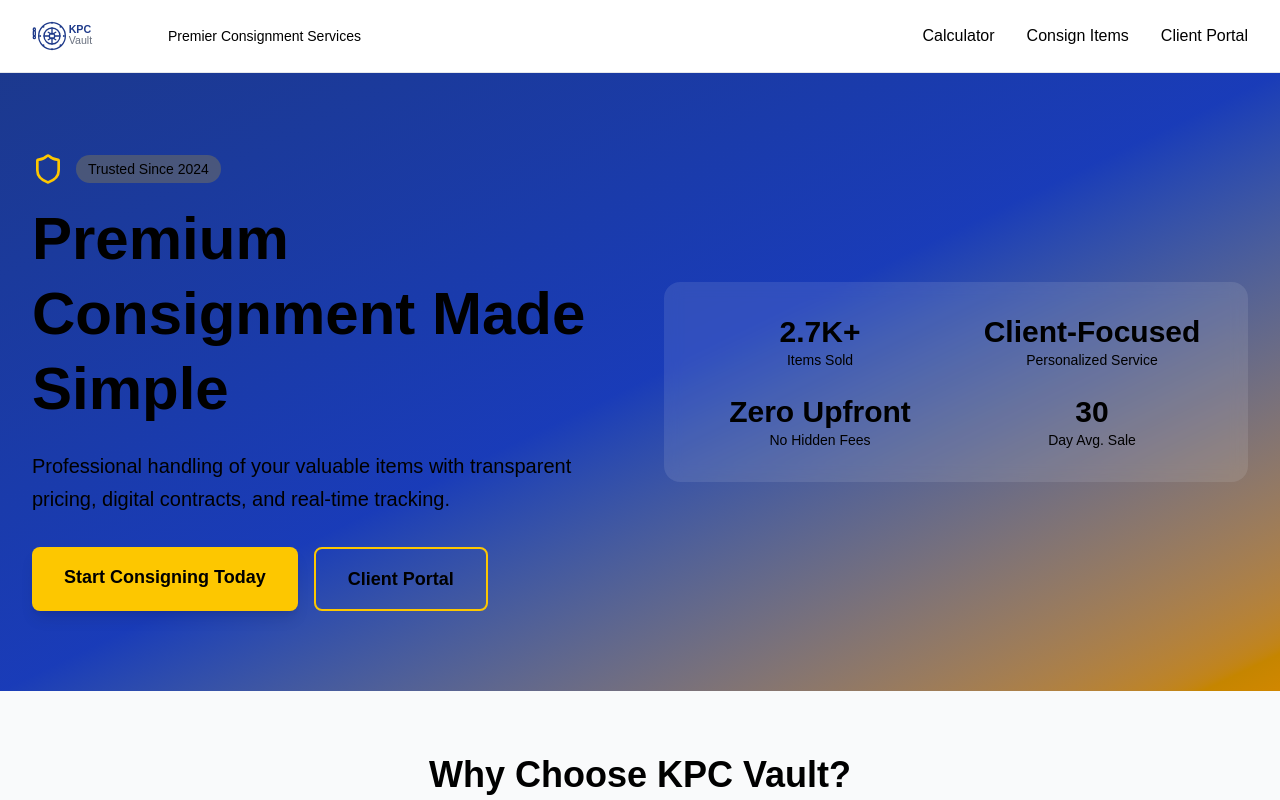
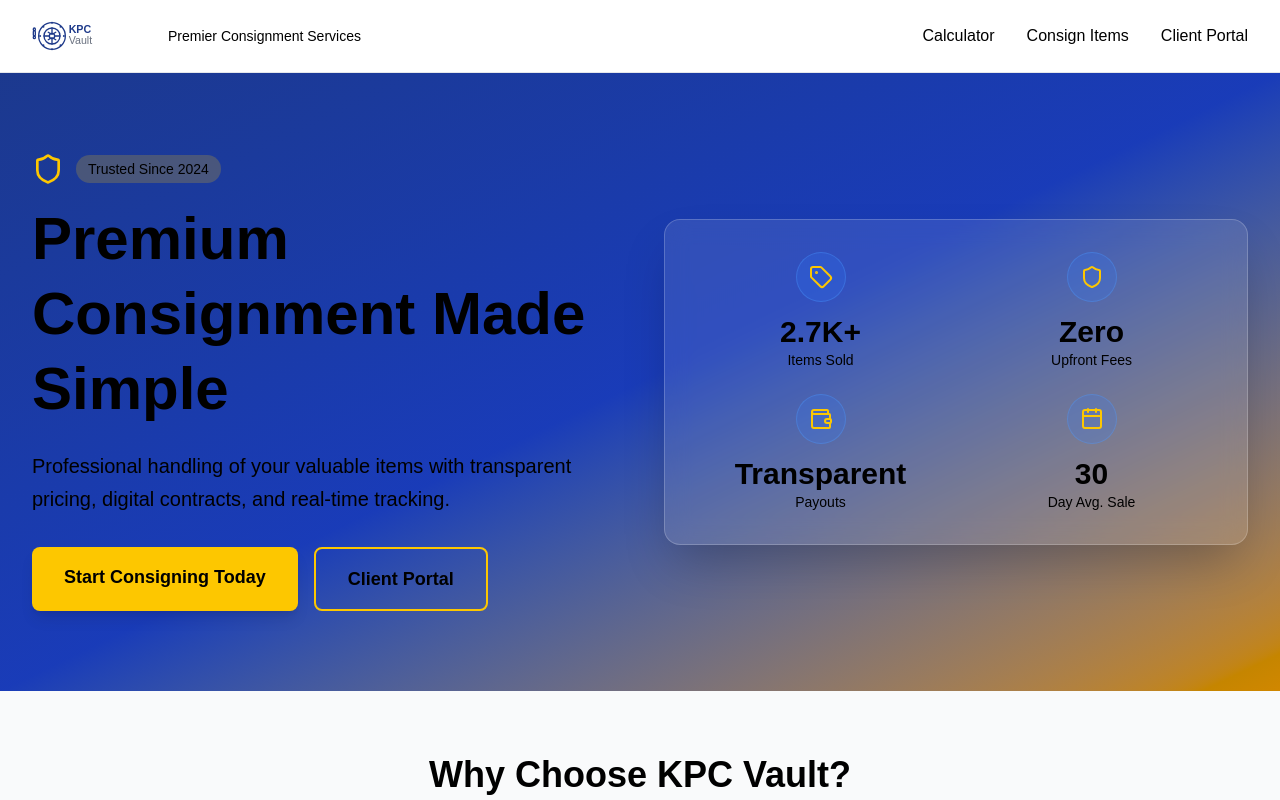
Before and after one commit to kaimerch/kpc-vault-consignment, a Next.js app: page / in a window 1280 px wide. Shown: the top 800 px of the page. Built offline with nearby package versions, Linux system fonts and the light colour scheme; a web font is replaced by a local one.

Commit message:
Redesign stats section: Add icons, glass-morphism styling, and Transparent Payouts messaging

```diff
--- a/src/app/page.tsx
+++ b/src/app/page.tsx
@@ -1,5 +1,5 @@
 import CommissionCalculator from '@/components/CommissionCalculator';
-import { Shield, Users, TrendingUp, FileText, Star, CheckCircle } from 'lucide-react';
+import { Shield, Users, TrendingUp, FileText, Star, CheckCircle, Tag, Wallet, Calendar } from 'lucide-react';
 import Image from 'next/image';
 
 export default function Home() {
@@ -50,21 +50,41 @@ export default function Home() {
               </div>
             </div>
             <div className="hidden lg:block">
-              <div className="bg-white/10 backdrop-blur-sm rounded-2xl p-8">
-                <div className="grid grid-cols-2 gap-6 text-center">
-                  <div>
+              <div className="bg-white/10 backdrop-blur-md rounded-2xl p-8 border border-white/20 shadow-2xl">
+                <div className="grid grid-cols-2 gap-6">
+                  <div className="text-center">
+                    <div className="flex justify-center mb-3">
+                      <div className="bg-blue-500/20 rounded-full p-3 border border-blue-400/30">
+                        <Tag className="text-yellow-400" size={24} />
+                      </div>
+                    </div>
                     <div className="text-3xl font-bold text-yellow-400">2.7K+</div>
                     <div className="text-sm text-blue-200">Items Sold</div>
                   </div>
-                  <div>
-                    <div className="text-3xl font-bold text-yellow-400">Client-Focused</div>
-                    <div className="text-sm text-blue-200">Personalized Service</div>
+                  <div className="text-center">
+                    <div className="flex justify-center mb-3">
+                      <div className="bg-blue-500/20 rounded-full p-3 border border-blue-400/30">
+                        <Shield className="text-yellow-400" size={24} />
+                      </div>
+                    </div>
+                    <div className="text-3xl font-bold text-yellow-400">Zero</div>
+                    <div className="text-sm text-blue-200">Upfront Fees</div>
                   </div>
-                  <div>
-                    <div className="text-3xl font-bold text-yellow-400">Zero Upfront</div>
-                    <div className="text-sm text-blue-200">No Hidden Fees</div>
+                  <div className="text-center">
+                    <div className="flex justify-center mb-3">
+                      <div className="bg-blue-500/20 rounded-full p-3 border border-blue-400/30">
+                        <Wallet className="text-yellow-400" size={24} />
+                      </div>
+                    </div>
+                    <div className="text-3xl font-bold text-yellow-400">Transparent</div>
+                    <div className="text-sm text-blue-200">Payouts</div>
                   </div>
-                  <div>
+                  <div className="text-center">
+                    <div className="flex justify-center mb-3">
+                      <div className="bg-blue-500/20 rounded-full p-3 border border-blue-400/30">
+                        <Calendar className="text-yellow-400" size={24} />
+                      </div>
+                    </div>
                     <div className="text-3xl font-bold text-yellow-400">30</div>
                     <div className="text-sm text-blue-200">Day Avg. Sale</div>
                   </div>
```
